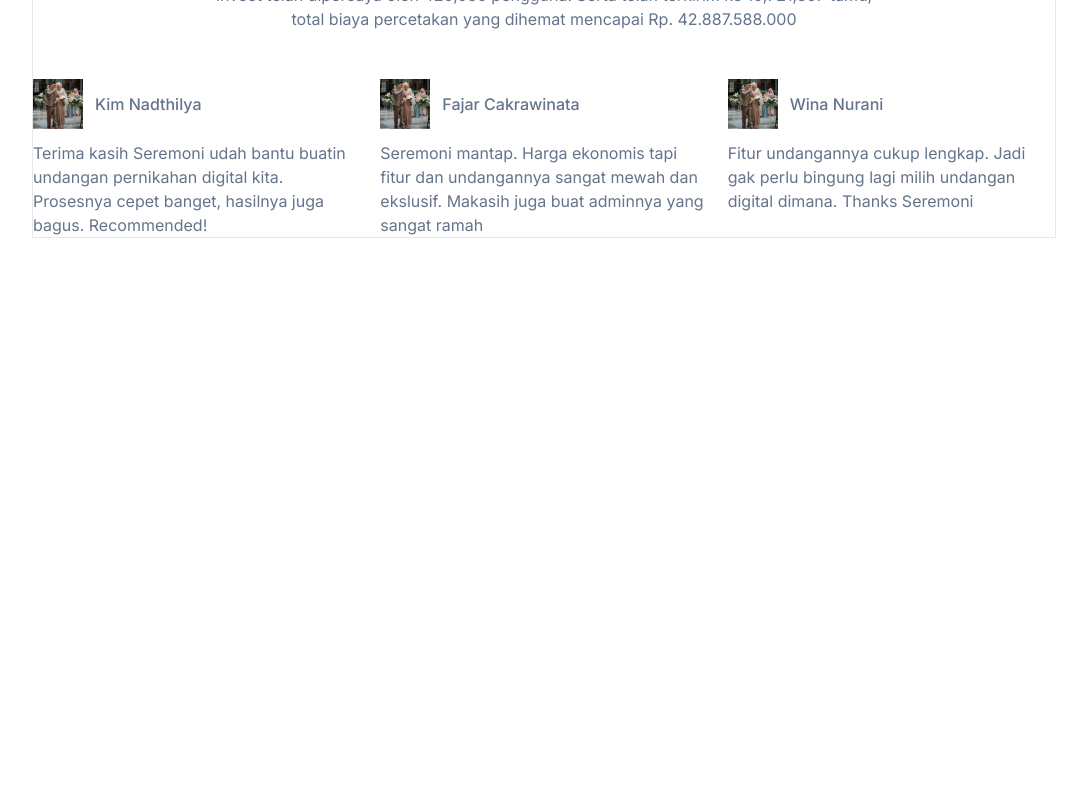
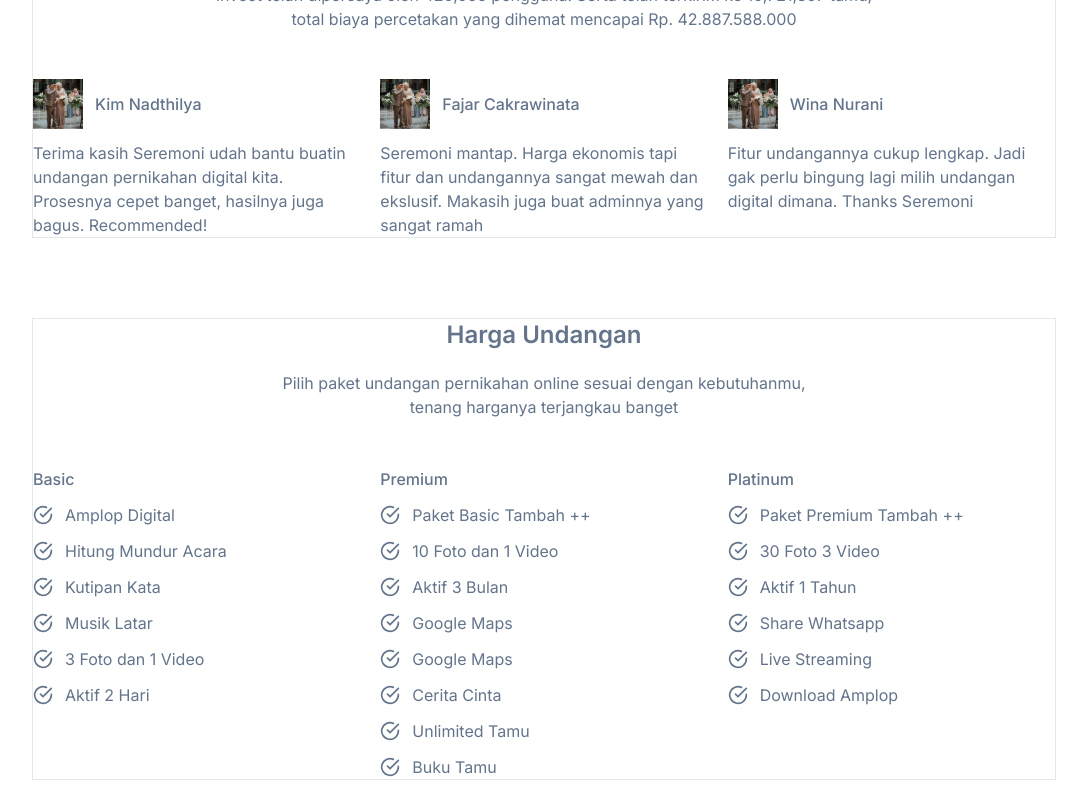
Before and after one commit to sakirsyarian/wedding-user, a Next.js app: page / in a window 1280 px wide. Shown: the part 2528-3328 px from the top of the page, without its empty margins (96-1183 px from the left). Before the commit the page ends 2786 px from the top, so only its background shows below. Built offline with nearby package versions, Linux system fonts and the light colour scheme.

Commit message:
feat: Price section for landing page

```diff
--- /dev/null
+++ b/app/component/Price.js
@@ -0,0 +1,79 @@
+import { CheckCircle } from "lucide-react";
+import { cn } from "@/lib/utils";
+
+// css
+const defaultSpaceY = ["space-y-12"];
+
+// data
+const prices = [
+  {
+    tier: "Basic",
+    features: [
+      "Amplop Digital",
+      "Hitung Mundur Acara",
+      "Kutipan Kata",
+      "Musik Latar",
+      "3 Foto dan 1 Video",
+      "Aktif 2 Hari",
+    ],
+  },
+  {
+    tier: "Premium",
+    features: [
+      "Paket Basic Tambah ++",
+      "10 Foto dan 1 Video",
+      "Aktif 3 Bulan",
+      "Google Maps",
+      "Google Maps",
+      "Cerita Cinta",
+      "Unlimited Tamu",
+      "Buku Tamu",
+    ],
+  },
+  {
+    tier: "Platinum",
+    features: [
+      "Paket Premium Tambah ++",
+      "30 Foto 3 Video",
+      "Aktif 1 Tahun",
+      "Share Whatsapp",
+      "Live Streaming",
+      "Download Amplop",
+    ],
+  },
+];
+
+export default function Tutorial() {
+  return (
+    <>
+      <div className={cn(defaultSpaceY, "border")}>
+        {/* heading */}
+        <div className={cn(defaultSpaceY, "space-y-5", "text-center")}>
+          <h2 className="font-semibold text-2xl">Harga Undangan</h2>
+          <p>
+            Pilih paket undangan pernikahan online sesuai dengan kebutuhanmu,
+            <br />
+            tenang harganya terjangkau banget
+          </p>
+        </div>
+
+        {/* content */}
+        <div className="grid grid-cols-3 gap-5">
+          {prices.map((price, index) => (
+            <div key={index} className={cn(defaultSpaceY, "space-y-3")}>
+              {/* title */}
+              <h3 className="font-medium">{price.tier}</h3>
+              {/* description */}
+              {price.features.map((feature, index) => (
+                <div key={index} className="flex items-center gap-3">
+                  <CheckCircle className="w-5 h-5" />
+                  <p>{feature}</p>
+                </div>
+              ))}
+            </div>
+          ))}
+        </div>
+      </div>
+    </>
+  );
+}
--- a/app/page.js
+++ b/app/page.js
@@ -7,6 +7,7 @@
 import Tutorial from "./component/Tutorial";
 import Template from "./component/Template";
 import Testimoni from "./component/Testimoni";
+import Price from "./component/Price";
 
 // css
 const defaultCaontainer = ["py-5", "container", "space-y-20", "text-slate-500"];
@@ -22,6 +23,7 @@
         <Tutorial />
         <Template />
         <Testimoni />
+        <Price />
       </div>
     </>
   );
```
